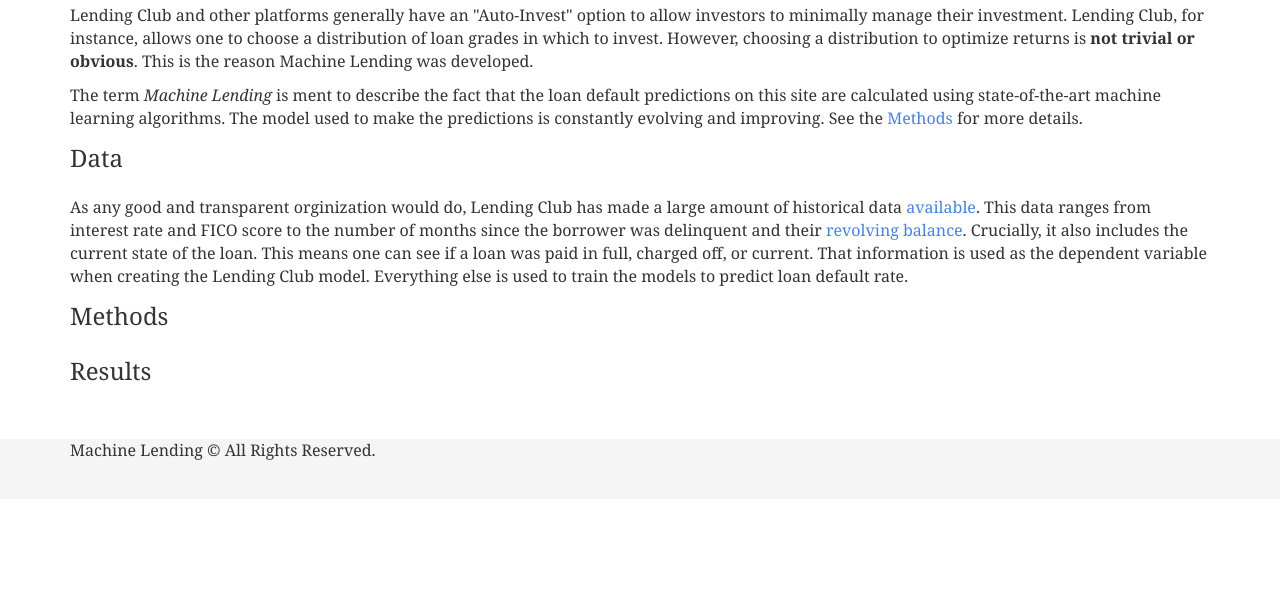
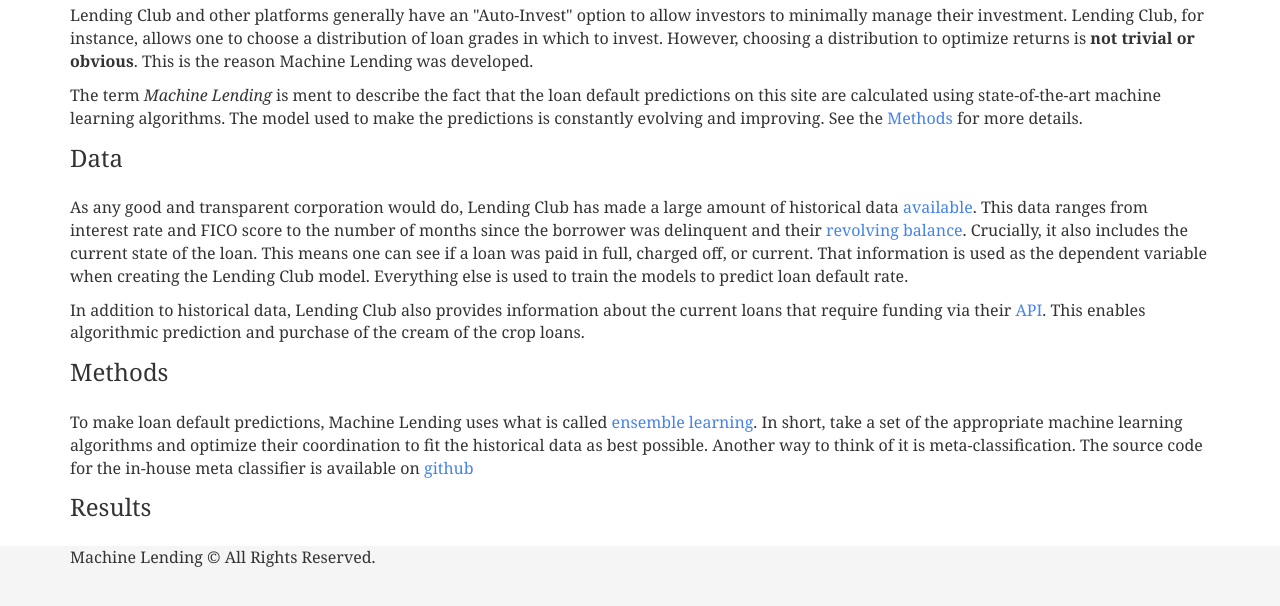
Before and after one commit to uzbit/machinelending_webapp, a Flask app: page /about in a window 1280 px wide. Shown: the part 301-907 px from the top of the page. Before the commit the page ends 761 px from the top, so only its background shows below. Run offline with Flask 2, Linux system fonts and the light colour scheme; some libraries are stand-ins or nearby versions.

Commit message:
Adding some content to about

```diff
--- a/webapp/templates/pages/about.html
+++ b/webapp/templates/pages/about.html
@@ -24,7 +24,7 @@
 <p></p>
 <p class="lead">Data</p>
 <a name="data"></a>
-As any good and transparent orginization would do, Lending Club has made a large amount of historical
+As any good and transparent corporation would do, Lending Club has made a large amount of historical
 data <a href="https://www.lendingclub.com/info/download-data.action">available</a>.
 This data ranges from interest rate and FICO score to the number of months since the borrower was
 delinquent and their <a href="http://www.creditcards.com/glossary/term-revolving-balance.php">revolving balance</a>.
@@ -32,9 +32,19 @@
 was paid in full, charged off, or current. That information is used as the dependent variable
 when creating the Lending Club model. Everything else is used to train the models to predict loan default rate.
 <p></p>
+In addition to historical data, Lending Club also provides information about the current loans that
+require funding via their <a href="https://www.lendingclub.com/developers/lc-api.action">API</a>. This enables
+algorithmic prediction and purchase of the cream of the crop loans.
+<p></p>
 <p class="lead">Methods</p>
 <a name="methods"></a>
-
+To make loan default predictions, Machine Lending uses what is called
+<a href="https://en.wikipedia.org/wiki/Ensemble_learning">ensemble learning</a>.
+In short, take a set of the appropriate machine learning algorithms and optimize
+their coordination to fit the historical data as best possible.
+Another way to think of it is meta-classification. The source code for the
+in-house meta classifier is available on
+<a href="https://github.com/uzbit/mlutils">github</a>
 <p></p>
 <p class="lead">Results</p>
 <a name="results"></a>
```
